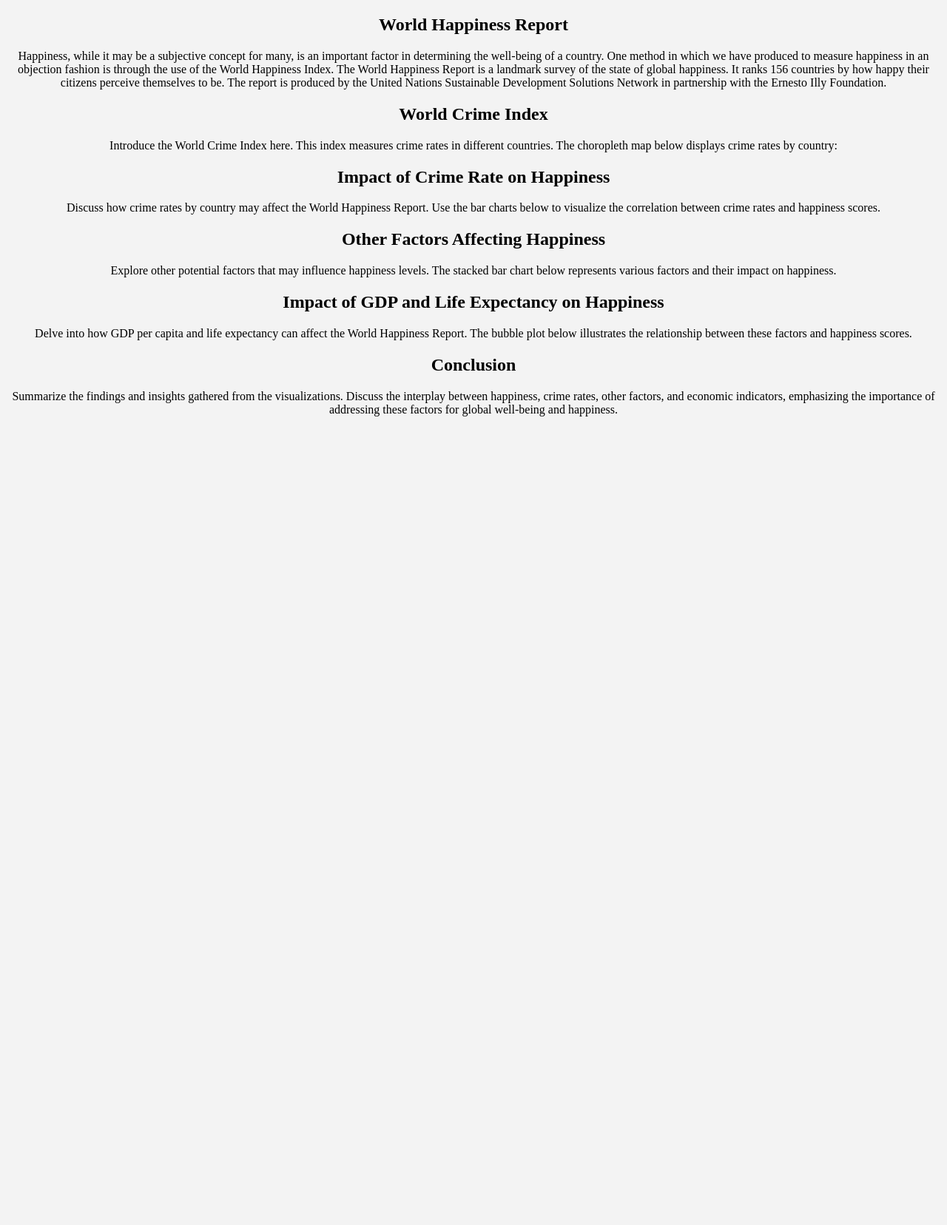
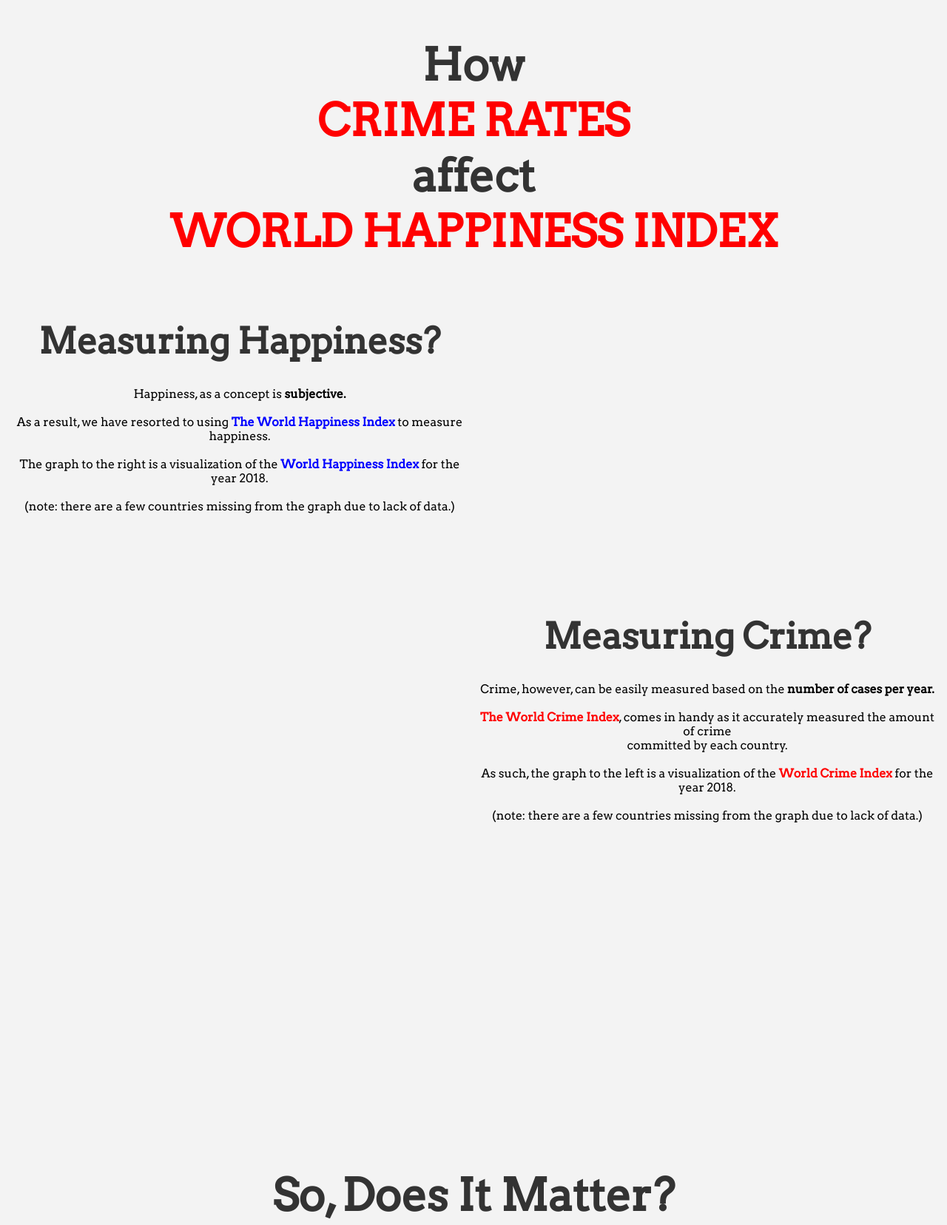
Before and after one commit to CheongJiaYang/3179Week9Homework, a plain HTML site: page index.html in a window 1280 px wide. Shown: the top 1656 px of the page at 74% size. Before the commit the page ends 800 px from the top, so only its background shows below. Drawn offline with Linux system fonts and the light colour scheme; a script that the page names is missing.

Commit message:
Close to final?
html is mostly done.

```diff
--- a/index.html
+++ b/index.html
@@ -15,44 +15,105 @@
 
 <body>
     <div id="container">
-      <div id="happiness-section">
-        <h2>World Happiness Report</h2>
+      <div id="happiness-section" class = "horizontal">
+        <h2>How<br>
+        <span style="color: red"><b>CRIME RATES</b><br></span>
+        affect<br>
+        <span style="color: red"><b>WORLD HAPPINESS INDEX</b></h2></span>
+        <div style="display: flex; flex-direction: row; align-items: center;">
+          <div style="flex: 1;">
+            <h1>Measuring Happiness?</h1>
             <p>
-          Happiness, while it may be a subjective concept for many, is an important factor in determining the well-being of a country.
-          One method in which we have produced to measure happiness in an objection fashion is through the use of the World Happiness Index.
-          The World Happiness Report is a landmark survey of the state of global happiness. It ranks 156 countries by how happy their citizens perceive themselves to be.
-          The report is produced by the United Nations Sustainable Development Solutions Network in partnership with the Ernesto Illy Foundation.
+              Happiness, as a concept is <b>subjective.</b><br>
+              <br>
+              As a result, we have resorted to using <span style="color:blue"><b>The World Happiness Index</b></span> to measure happiness. <br>
+              <br>
+              The graph to the right is a visualization of the <span style="color:blue"><b>World Happiness Index</b></span> for the year 2018. <br>
+              <br>
+              (note: there are a few countries missing from the graph due to lack of data.)
             </p>
+          </div>
+          <div style="flex: 1;">
             <!-- Embed happiness choropleth map -->
             <div id="happiness_choropleth_map"></div>
           </div>
+        </div>
 
-      <div id="crime-section">
-        <h2>World Crime Index</h2>
+
+
         <p>
-          Introduce the World Crime Index here. This index measures crime rates in different countries. The choropleth map below displays crime rates by country:
+          <br>
+          <br>
+          <br>
+        </p>
+
+
+
+        <div id="crime-section" style="display: flex; flex-direction: row;">
+          <div style="flex: 1;">
+            <div id="crime_choropleth_map" style="width: 100%; height: 400px;"></div>
+          </div>
+          <div style="flex: 1;">
+            <h1>Measuring Crime?</h1>
+            <p>
+              Crime, however, can be easily measured based on the <b>number of cases per year.</b><br>
+              <br>
+              <span style="color: red;"><b>The World Crime Index</b></span>, comes in handy as it accurately measured the amount of crime<br>
+              committed by each country. <br>
+              <br>
+              As such, the graph to the left is a visualization of the <span style="color:red"><b>World Crime Index</b></span> for the year 2018. <br>
+              <br>
+              (note: there are a few countries missing from the graph due to lack of data.)
             </p>
             <!-- Embed crime choropleth map -->
-        <div id="crime_choropleth_map"></div>
+            <div id="crime_choropleth_map" style="width: 100%; height: 400px;"></div>
+          </div>
         </div>
 
+
         <div id="impact-section">
-        <h2>Impact of Crime Rate on Happiness</h2>
-        <p>
-          Discuss how crime rates by country may affect the World Happiness Report. Use the bar charts below to visualize the correlation between crime rates and happiness scores.
+          <h2>So, Does It Matter?</h2>
+          <div id="real-impact-section" style="display: flex; flex-direction: row; justify-content: center; align-items: center;">
+            <div style="flex: 1; text-align: left; max-width: 40%;">
+              <!-- Embed rank crime bar chart with increased size -->
+              <div id="rank_bar_chart" style="width: 100%; height: 400px;"></div>
+            </div>
+            <p style="text-align: center;">
+              All those stats, and does it really matter? <br>
+              <br>
+              The graph to the left is a visualization of the <b>TOP 10 COUNTRIES</b> with the <span style="color:blue"><b>HIGHEST HAPPINESS INDEX.</b></span><br>
+              <br>
+              The graph to the right is a visualization of the <span style="color:red"><b>CRIME RATES</b></span> of the <b>TOP 10 COUNTRIES</b> with the <span style="color:blue"><b>HIGHEST HAPPINESS INDEX.</b></span><br>
+              <br>
+              As we can observe, the happiness countries are usually found on the lower ends of the crime rate graph.<br>
+              <br>
+              It's evident that there is an <b>indirect correlation.</b><br>
+              <br>
+              However, is there more to the story?
             </p>
-        <!-- Embed rank crime bar chart -->
-        <div id="rank_crime_bar_chart"></div>
-        </div>
-        <!-- Embed rank bar chart -->
-        <div id="rank_bar_chart"> </div>
+            <div style="flex: 1; text-align: right; max-width: 40%;">
+              <!-- Embed rank bar chart with increased size -->
+              <div id="rank_crime_bar_chart" style="width: 100%; height: 400px;"></div>
             </div>
           </div>
+        </div>
+
 
       <div id="factors-section">
         <h2>Other Factors Affecting Happiness</h2>
         <p>
-          Explore other potential factors that may influence happiness levels. The stacked bar chart below represents various factors and their impact on happiness.
+          When it comes to happiness, it's not just about crime. Other important things include:<br>
+        </br>
+        <b><span style="color:darkblue">Freedom to Make Choices:</span></b> People are happier when they can decide how they want to live their lives.<br>
+        <br>
+        <b><span style="color:darkorange">Corruption Perceptions:</span></b> Trust in government and institutions affects happiness. Less corruption means more happiness.<br>
+        <br>
+        <b><span style="color:darkred">Social Support:</span></b> Having friends and family who care about you makes a big difference in how happy you feel.<br>
+        <br>
+        These factors show that happiness is about more than just having a good income. It's also about freedom, trust, and the people in your life.<br>
+        <br>
+        The graph below shows the <span style="color:blue"><b>TOP 10 HAPPIEST COUNTRIES</b></span> and the factors that affect happiness for the year <b>2018</b>.
+        <br>
         </p>
         <!-- Embed other factors stacked bar chart -->
         <div id="other_factors_stackedbar"></div>
@@ -62,10 +123,22 @@
       <div id="gdp-section">
         <h2>Impact of GDP and Life Expectancy on Happiness</h2>
         <p>
-          Delve into how GDP per capita and life expectancy can affect the World Happiness Report. The bubble plot below illustrates the relationship between these factors and happiness scores.
+          <b><span style="color:rgb(27, 170, 27)">Gross Domestic Product (GDP) per capita</span></b> serves as a measure of economic prosperity and access to resources within a country.<br>
+          Countries with higher <b><span style="color:rgb(27, 170, 27)">GDP per capita</span></b> tend to have better <b>infrastructure, education, and healthcare,</b> all of which contribute to an improved <b>quality of life.</b><br>
+          <br>
+          <b><span style="color:darkblue">Life expectancy</span></b> is a key indicator of a nation's overall health and well-being.<br>
+          Longer <b><span style="color:darkblue">life expectancy</span></b> often correlates with a better <b>healthcare system, lifestyle, and social support,</b> all of which are linked to higher levels of <b>happiness</b>. <br>
+          <br>
         </p>
         <!-- Embed GDP bubble plot -->
         <div id="gdp_bubbleplot"></div>
+        <p>As we can see from this graph that plots <b><span style="color:rgb(27, 170, 27)">GDP per capita</span> and <span style="color:darkblue">Life Expectancy</span></b>, we can observe that the lower the <b><span style="color:rgb(27, 170, 27)">GDP per capita</span> and <br>
+          <span style="color:darkblue">life Expectancy</span></b>, the lower the levels of <b>happiness.</b><br>
+        <br>
+        The countries with overall lower <b><span style="color:rgb(27, 170, 27)">GDP </span> + <span style="color:darkblue">Life Expectancy</span></b> rank around an average of <b>3 to 4 on the happiness score</b>, while <br>
+        the countries with overall higher <b><span style="color:rgb(27, 170, 27)">GDP</span> + <span style="color:darkblue">Life Expectancy</span></b> rank around an average of <b>6 to 7 on the happiness score.</b><br>
+        <br>
+        </p>
         </div>
       </div>
     </div>
@@ -73,7 +146,7 @@
     <div id="conclusion">
       <h2>Conclusion</h2>
       <p>
-        Summarize the findings and insights gathered from the visualizations. Discuss the interplay between happiness, crime rates, other factors, and economic indicators, emphasizing the importance of addressing these factors for global well-being and happiness.
+        In conclusion, while crime undeniably affects happiness by instilling fear and insecurity, it is just one piece of a complex puzzle. Economic prosperity, good health, freedom, trust, and social connections all play vital roles in shaping a happier society. Addressing and improving these interconnected aspects holistically is key to fostering overall well-being and happiness in communities.
       </p>
     </div>
   </body>
--- a/js/rank_crime_bar_chart.vg.json
+++ b/js/rank_crime_bar_chart.vg.json
@@ -1,6 +1,6 @@
 {
     "$schema": "https://vega.github.io/schema/vega-lite/v5.json",
-    "title": "Top 10 Countries with the Highest Crime Index",
+    "title": "Crime Indexs of the Top 10 Happiest Countries",
     "data": {
       "url": "https://raw.githubusercontent.com/CheongJiaYang/3179Week9Homework/main/data/world_crime_index_2018.csv"
     },
--- a/style.css
+++ b/style.css
@@ -1,14 +1,23 @@
+@import url('https://fonts.googleapis.com/css2?family=Arvo&display=swap');
 body {
+    font-family: 'Arvo', sans-serif;
     background-color: #f3f3f3;
     text-align: center; /* Center-align text in the body */
 }
 
 h1 {
     color: #333;
-    font-family: 'Roboto', sans-serif;
+    font-family: 'Arvo', sans-serif;
+    font-size: 48px;
     text-align: center; /* Center-align text within h1 elements */
 }
 
+h2 {
+    color: #333;
+    font-family: 'Arvo', sans-serif;
+    font-size: 60px;
+    text-align: center; /* Center-align text within h2 elements */
+}
 p {
     color: #000000;
     text-align: center; /* Justify text within p elements */
@@ -21,3 +30,15 @@
     width: 50%;
     text-align: center; /* Center-align text within elements with the "center" class */
 }
+
+.bolded {
+    font-weight: bolder;
+  }
+
+.coloured {
+    color: #800000;
+  }
+
+.coloured2 {
+    color: #242254;
+  }
```
Also changed, not shown: js/rank_bar_chart.vg.json (+5 -2 lines). Lines whose indentation alone changed are shown as unchanged.
